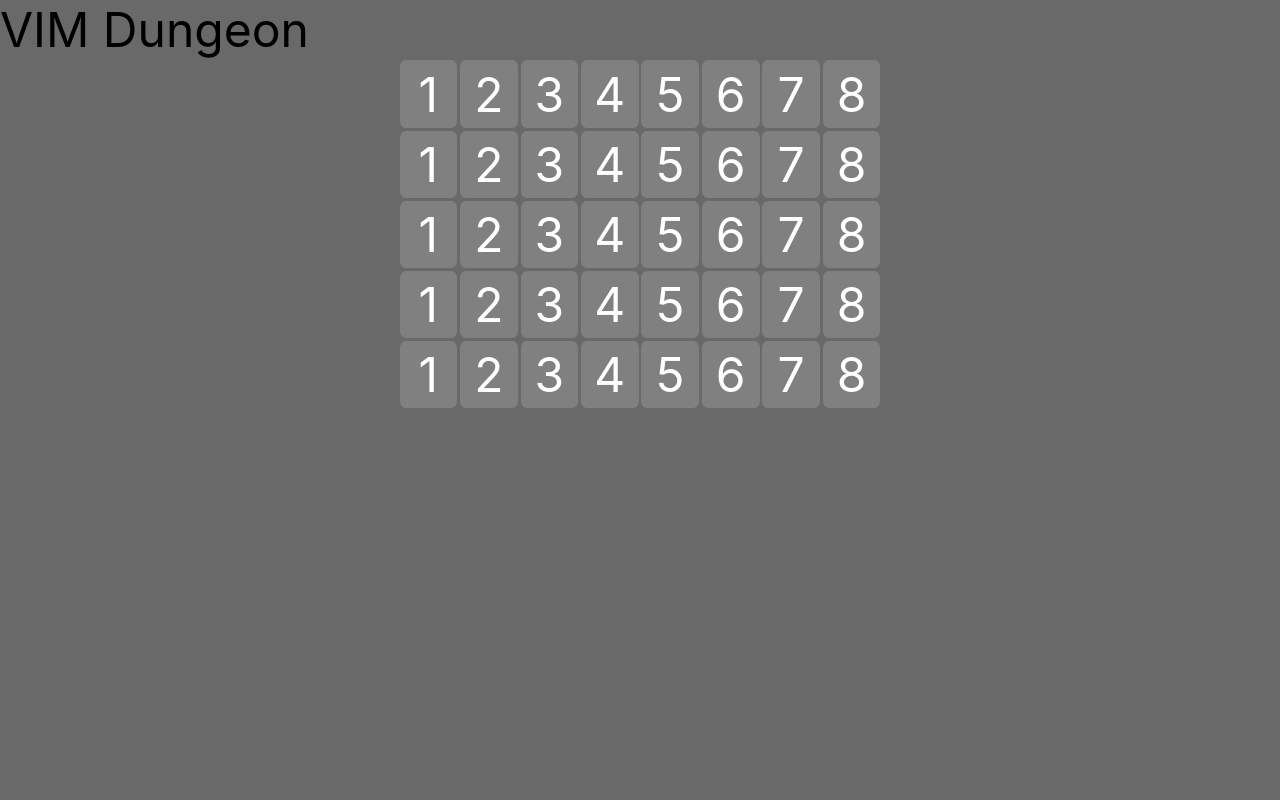
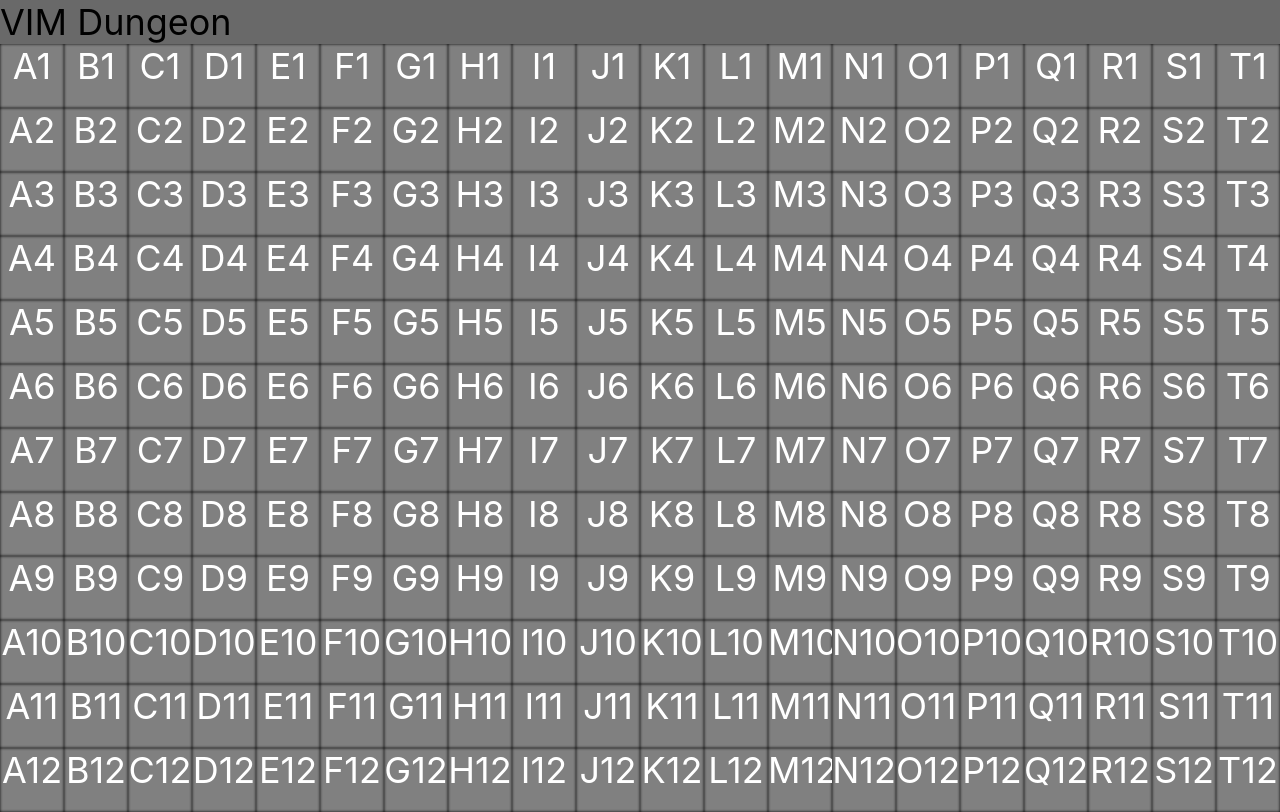
Before and after one commit to WenConrad/VIM-dungeon, a React (Create React App) app: page / in a window 1280 px wide. Built offline with nearby package versions, Linux system fonts and the light colour scheme.

Commit message:
use styled components to style main grid

```diff
--- a/src/App.css
+++ b/src/App.css
@@ -1,6 +1,6 @@
 .App {
   height: 100vh;
   width: 100vw;
-  font-size: 48px;
+  font-size: 36px;
   background-color: dimgrey;
 }
--- a/src/App.js
+++ b/src/App.js
@@ -2,13 +2,11 @@
 import React from "react";
 import { Grid } from "./components/Grid";
 
-const gameStage = [
-  ["1", "2", "3", "4", "5", "6", "7", "8"],
-  ["1", "2", "3", "4", "5", "6", "7", "8"],
-  ["1", "2", "3", "4", "5", "6", "7", "8"],
-  ["1", "2", "3", "4", "5", "6", "7", "8"],
-  ["1", "2", "3", "4", "5", "6", "7", "8"],
-];
+const gameStage = {
+  1: "WELCOME",
+  2: "TO",
+  3: "VIM-DUNGEON",
+};
 
 function App() {
   return (
--- a/src/components/Cell.jsx
+++ b/src/components/Cell.jsx
@@ -2,21 +2,21 @@
 import styled from "styled-components";
 
   const CellWrapper = styled.div`
-    width: 1em;
-    height: 1.2em;
+    margin: 0px;
+    width: 64px;
+    height: 64px;
     text-align: center;
-    padding: 0.1em;
-    margin: 0.03em;
-    border-radius: 10%;
+    padding: 0px;
     background-color: grey;
     color: white;
+    box-shadow: inset 0 0 3px black;
   `;
 
 export const Cell = (props) => {
 
   return (
     <CellWrapper>
-      {props.cell}
+      {props.id}
     </CellWrapper>
   )
 }
--- a/src/components/Grid.jsx
+++ b/src/components/Grid.jsx
@@ -1,10 +1,23 @@
 import React from "react";
+import styled from "styled-components";
 import { Row } from "./Row";
 
+const GridContainer = styled.div`
+  display: grid;
+  grid-template-columns: repeat(20, auto);
+  justify-content: center;
+`;
+
 export const Grid = (props) => {
+  const gridRows = [];
+
+  for (let i = 0; i < 12; i++) {
+    gridRows.push(<Row key={i} id={i + 1}/>)
+  }
+
   return (
-    <div className="game-grid">
-      {props.gameStage.map((data, index) => <Row key={index} data={data} />)}
-    </div>
+    <GridContainer>
+      {gridRows}
+    </GridContainer>
   )
 }
--- a/src/components/Row.jsx
+++ b/src/components/Row.jsx
@@ -3,15 +3,22 @@
 import { Cell } from "./Cell";
 
 const RowWrapper = styled.div`
-  display: flex;
-  flex-direction: inline;
-  justify-content: center;
+  grid-column-start: 1;
+  grid-column-end: 21;
+  display: contents;
+  margin: 0;
 `;
 
 export const Row = (props) => {
+  const rowCells = [];
+
+  for (let i = 0; i < 20; i++) {
+    rowCells.push(<Cell key={i} id={String.fromCharCode(65 + i)+props.id} />)
+  }
+
   return (
     <RowWrapper>
-      {props.data.map((cell, index) => <Cell key={index} cell={cell} />)}
+      {rowCells}
     </RowWrapper>
   )
 }
```
